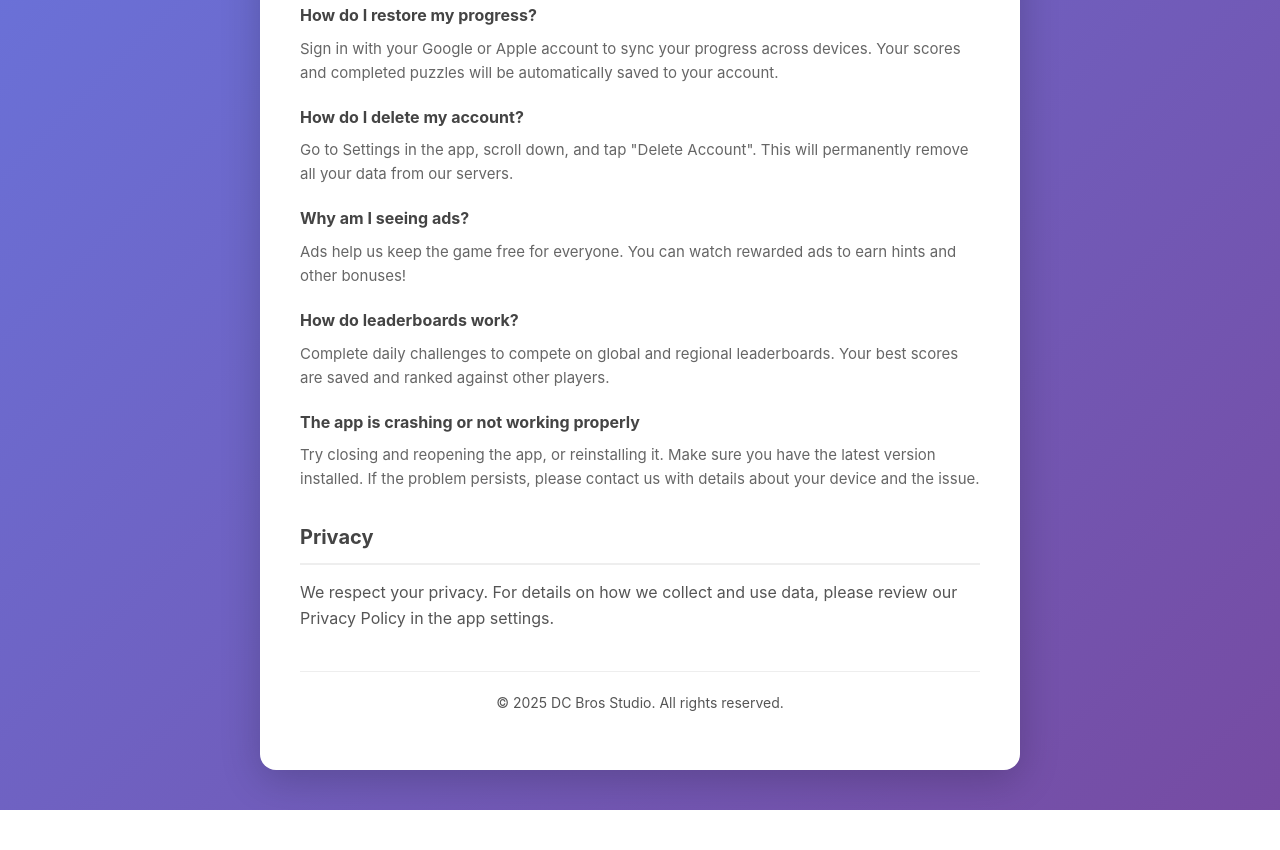
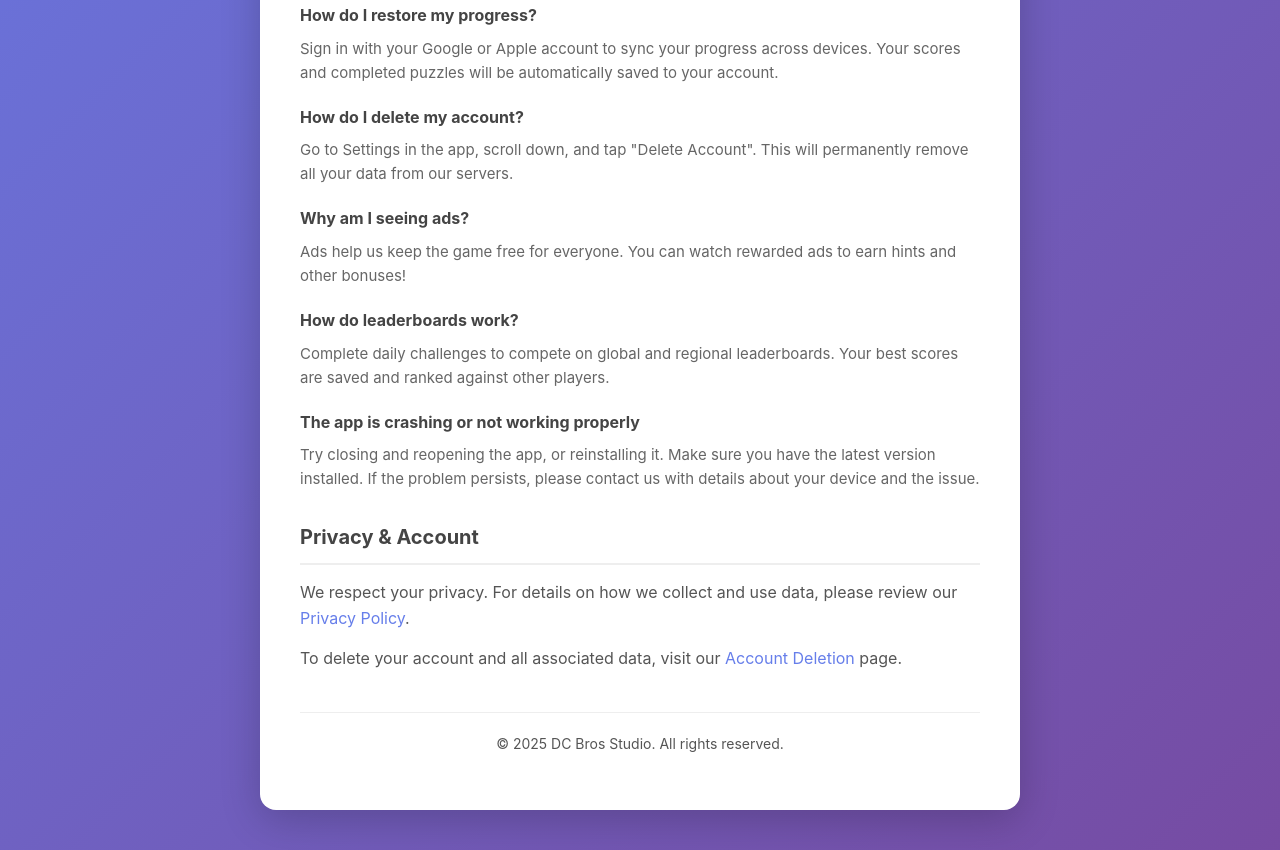
Before and after one commit to dcbrosstudio/FindDifferencesBestImages, a plain HTML site: page index.html in a window 1280 px wide. Shown: the part 755-1605 px from the top of the page. Before the commit the page ends 1565 px from the top, so only its background shows below. Drawn offline with Linux system fonts and the light colour scheme.

Commit message:
Enhance privacy information with links
Updated privacy section with links for Privacy Policy and Account Deletion.

```diff
--- a/index.html
+++ b/index.html
@@ -98,6 +98,13 @@
             color: #666;
             font-size: 15px;
         }
+        a {
+            color: #667eea;
+            text-decoration: none;
+        }
+        a:hover {
+            text-decoration: underline;
+        }
         .footer {
             text-align: center;
             margin-top: 40px;
@@ -153,8 +160,9 @@
                 <p>Try closing and reopening the app, or reinstalling it. Make sure you have the latest version installed. If the problem persists, please contact us with details about your device and the issue.</p>
             </div>
 
-            <h2>Privacy</h2>
-            <p>We respect your privacy. For details on how we collect and use data, please review our Privacy Policy in the app settings.</p>
+            <h2>Privacy & Account</h2>
+            <p>We respect your privacy. For details on how we collect and use data, please review our <a href="https://dcbrosstudio.github.io/FindDifferencesBestImages/privacy-policy.html">Privacy Policy</a>.</p>
+            <p>To delete your account and all associated data, visit our <a href="https://dcbrosstudio.github.io/FindDifferencesBestImages/delete-account.html">Account Deletion</a> page.</p>
 
             <div class="footer">
                 <p>&copy; 2025 DC Bros Studio. All rights reserved.</p>
```
